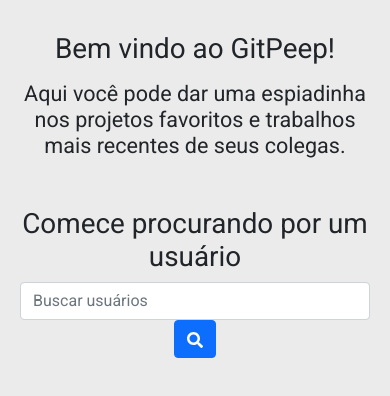
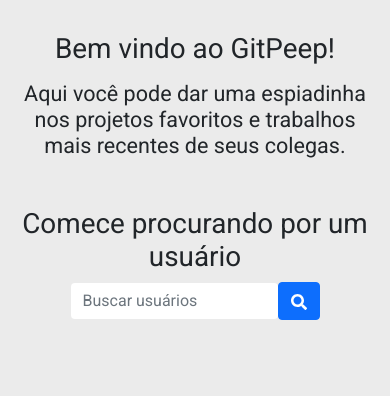
Before and after one commit to Lucas0liveira/gitpeep, a React (Create React App) app: page / in a window 390 px wide. Shown: the top 396 px of the page. Built offline with nearby package versions, Linux system fonts and the light colour scheme.

Commit message:
style: remove borda e ajusta responsividade

```diff
--- a/src/components/SearchBar/index.js
+++ b/src/components/SearchBar/index.js
@@ -1,6 +1,7 @@
 /* eslint-disable react/prop-types */
 import React from 'react';
 import { FaSearch } from 'react-icons/fa';
+import './styles.scss';
 
 export default (props) => {
   function handleSearch(event) {
@@ -10,19 +11,19 @@
 
   return (
     <form
-      className="row"
+      className="search"
       action="/"
       method="get"
       onSubmit={handleSearch}
     >
-      <div className="col-sm-8">
+      <div>
         <input
           type="text"
           placeholder="Buscar usuários"
-          className="form-control"
+          className="search-bar form-control"
         />
       </div>
-      <div className="col-sm-4">
+      <div>
         <button
           className="btn btn-primary"
           type="submit"
--- /dev/null
+++ b/src/components/SearchBar/styles.scss
@@ -0,0 +1,10 @@
+.search {
+  display: flex;
+  align-items: center;
+  justify-content: center;
+  min-width: 360px;
+
+  &-bar {
+    border: none;
+  }
+}
```
